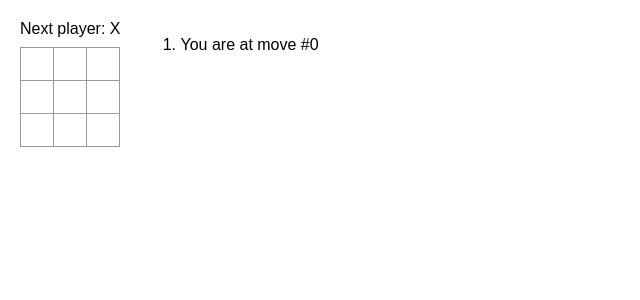
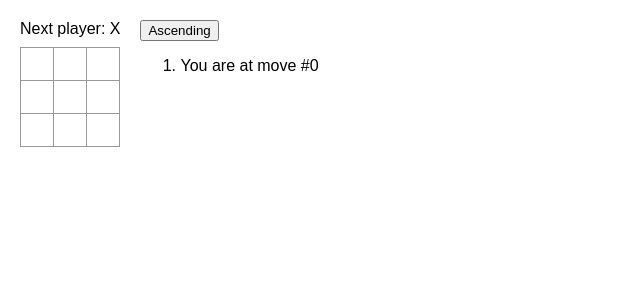
Before and after one commit to harshk341/tic-tac-toe, a React (Vite) app: page / in a window 1280 px wide. Shown: the top 300 px of the page, without its empty margins (0-640 px from the left). Built offline with nearby package versions, Linux system fonts and the light colour scheme.

Commit message:
difficulty 3

```diff
--- a/src/App.jsx
+++ b/src/App.jsx
@@ -67,6 +67,7 @@ export default function Game() {
   const [currentMove, setCurrentMove] = useState(0);
   const currentSquares = history[currentMove];
   const xIsNext = currentMove % 2 === 0;
+  const [isAscending, setIsAscending] = useState(true);
 
   function handlePlay(nextSquares) {
     const nextHistory = [...history.slice(0, currentMove + 1), nextSquares];
@@ -78,7 +79,7 @@ export default function Game() {
     setCurrentMove(nextMove);
   }
 
-  const moves = history.map((_squares, move) => {
+  let moves = history.map((_squares, move) => {
     if (move === currentMove) {
       return <li key={move}>You are at move #{move}</li>;
     }
@@ -96,12 +97,19 @@ export default function Game() {
     );
   });
 
+  if (!isAscending) {
+    moves = moves.reverse();
+  }
+
   return (
     <div className="game">
       <div className="game-board">
         <Board xIsNext={xIsNext} squares={currentSquares} onPlay={handlePlay} />
       </div>
       <div className="game-info">
+        <button onClick={() => setIsAscending(!isAscending)}>
+          {isAscending ? "Ascending" : "Descending"}
+        </button>
         <ol>{moves}</ol>
       </div>
     </div>
```
